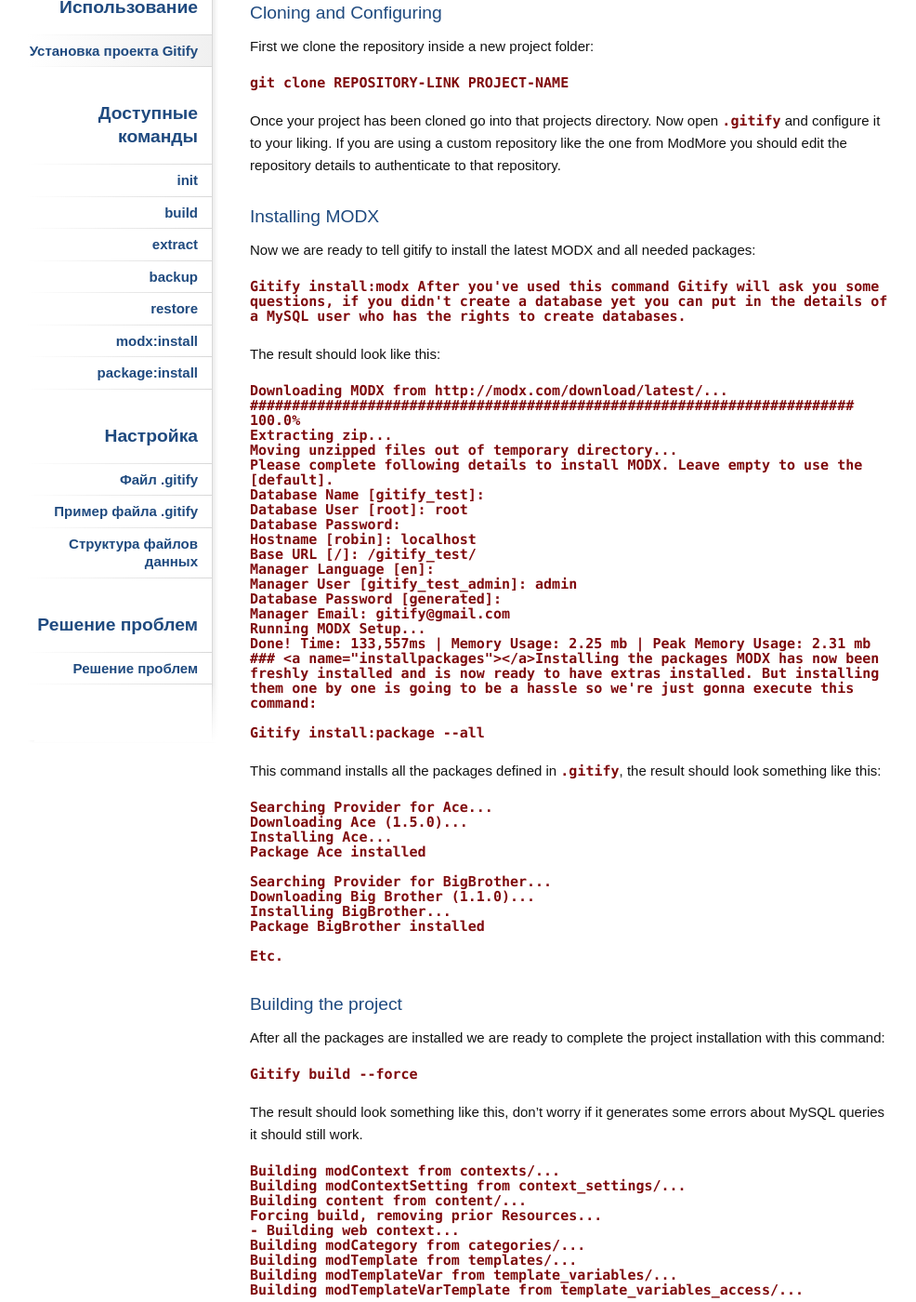
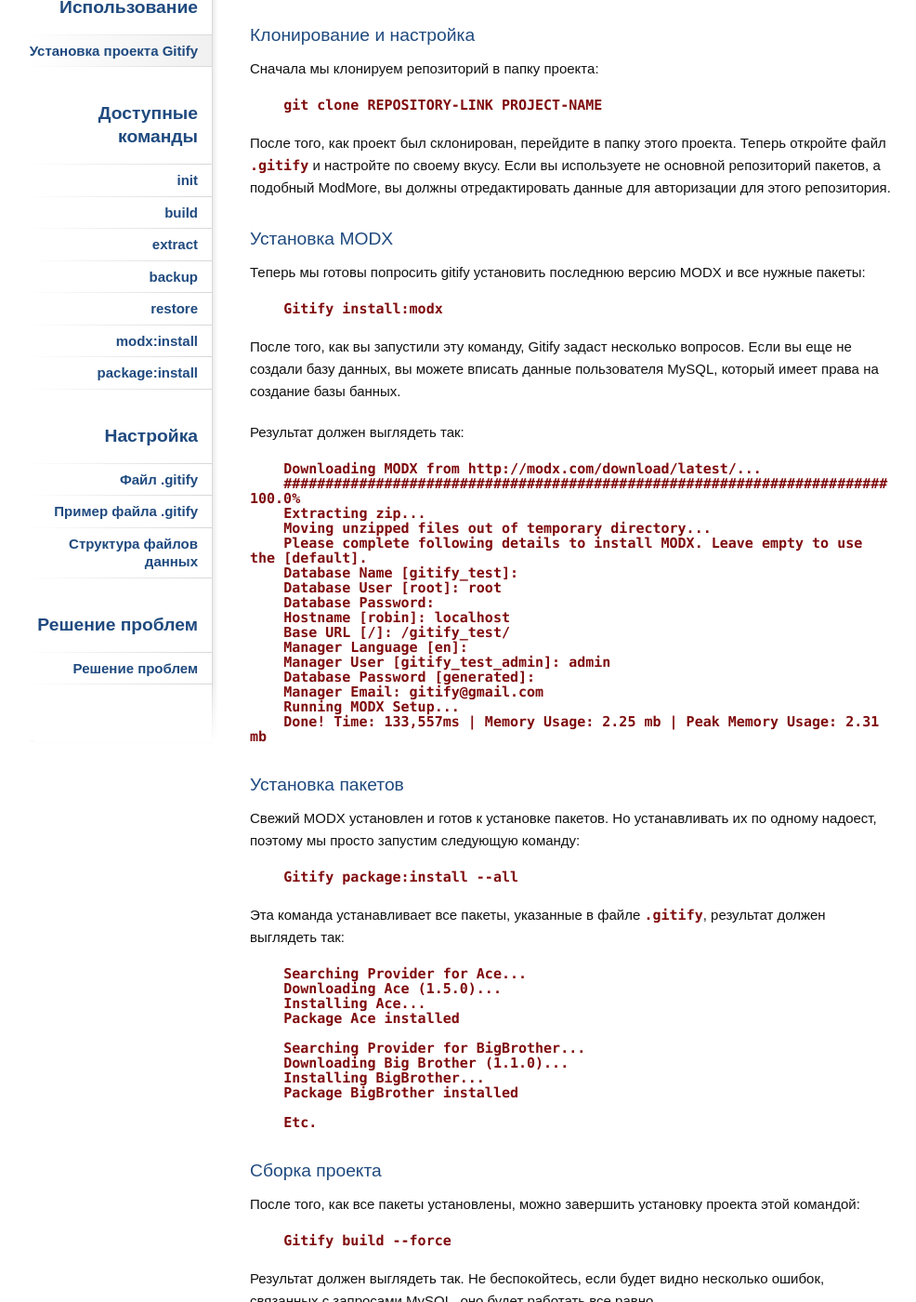
Before and after one commit to modmore/Gitify, a Jekyll site: the page built from _posts/ru/2015-07-09-installing-a-gitify-project.md, in a window 1280 px wide and 1400 px high, scrolled down 509 px. Shown: the whole window at 93% size, without its empty margins (146-1132 px from the left). Built offline with Jekyll 4.4.1, drawn with Linux system fonts in a browser that asks for light colours; Markdown is read by kramdown in place of the engine named in the settings; some of the changed text lies outside the part shown.

Commit message:
Translated article about installing project

````diff
--- a/_posts/ru/2015-07-09-installing-a-gitify-project.md
+++ b/_posts/ru/2015-07-09-installing-a-gitify-project.md
@@ -8,31 +8,39 @@ order: 1
 
 # Установка проекта Gitify
 
-When you built a site with Gitify, and committed the data to a repository, you will at some point need to use the data to set up a copy of that site. This tutorial outlines that process.
+После того, как вы собрали сайт с помощью Gitify и закомитили данные в репозиторий, у вас настанет момент, когда нужно будет установить копию этого сайта. Эта заметка описывает этот процесс.
 
-### Prerequisites
+### Предпосылки
 
-To install a gitify project you first have to install Gitify:
+Для установки проекта для начала нужно установить Gitify:
 
-* [Install Gitify](/ru/installation/installation.html)
+* [Установка Gitify](/ru/installation/installation.html)
 
-After it has been installed globally we can start installing the project:
-### <a name="clone"></a>Cloning and Configuring
-First we clone the repository inside a new project folder:
+После того, как Gitify был установлен глобально, мы можем начать устанавливать проект:
 
+### Клонирование и настройка
+
+Сначала мы клонируем репозиторий в папку проекта:
+
+```bash
     git clone REPOSITORY-LINK PROJECT-NAME
+```
 
-Once your project has been cloned go into that projects directory.
-Now open `.gitify` and configure it to your liking. If you are using a custom repository like the one from ModMore you should edit the repository details to authenticate to that repository.
+После того, как проект был склонирован, перейдите в папку этого проекта. Теперь откройте файл `.gitify` и настройте по своему вкусу. Если вы используете не основной репозиторий пакетов, а подобный ModMore, вы должны отредактировать данные для авторизации для этого репозитория.
 
-### Installing MODX
-Now we are ready to tell gitify to install the latest MODX and all needed packages:
+### Установка MODX
 
+Теперь мы готовы попросить gitify установить последнюю версию MODX и все нужные пакеты:
+
+```bash
     Gitify install:modx
-After you've used this command Gitify will ask you some questions, if you didn't create a database yet you can put in the details of a MySQL user who has the rights to create databases.
+```
 
-The result should look like this:
+После того, как вы запустили эту команду, Gitify задаст несколько вопросов. Если вы еще не создали базу данных, вы можете вписать данные пользователя MySQL, который имеет права на создание базы банных.
 
+Результат должен выглядеть так:
+
+```bash
     Downloading MODX from http://modx.com/download/latest/...
     ######################################################################## 100.0%
     Extracting zip...
@@ -49,13 +57,19 @@ The result should look like this:
     Manager Email: gitify@gmail.com
     Running MODX Setup...
     Done! Time: 133,557ms | Memory Usage: 2.25 mb | Peak Memory Usage: 2.31 mb
-### <a name="installpackages"></a>Installing the packages
-MODX has now been freshly installed and is now ready to have extras installed. But installing them one by one is going to be a hassle so we're just gonna execute this command:
+```
 
-    Gitify install:package --all
+### Установка пакетов
 
-This command installs all the packages defined in `.gitify`, the result should look something like this:
+Свежий MODX установлен и готов к установке пакетов. Но устанавливать их по одному надоест, поэтому мы просто запустим следующую команду:
 
+```bash
+    Gitify package:install --all
+```
+
+Эта команда устанавливает все пакеты, указанные в файле `.gitify`, результат должен выглядеть так:
+
+```bash
     Searching Provider for Ace...
     Downloading Ace (1.5.0)...
     Installing Ace...
@@ -67,14 +81,19 @@ This command installs all the packages defined in `.gitify`, the result should l
     Package BigBrother installed
 
     Etc.
+```
 
-### <a name="build"></a>Building the project
-After all the packages are installed we are ready to complete the project installation with this command:
+### Сборка проекта
 
+После того, как все пакеты установлены, можно завершить установку проекта этой командой:
+
+```bash
     Gitify build --force
+```
 
-The result should look something like this, don't worry if it generates some errors about MySQL queries it should still work.
+Результат должен выглядеть так. Не беспокойтесь, если будет видно несколько ошибок, связанных с запросами MySQL, оно будет работать все равно.
 
+```bash
     Building modContext from contexts/...
     Building modContextSetting from context_settings/...
     Building content from content/...
@@ -87,11 +106,17 @@ The result should look something like this, don't worry if it generates some err
     .....
     Clearing cache...
     Done! Time: 9,603ms | Memory Usage: 15.65 mb | Peak Memory Usage: 17.97 mb
-### Your project has now been installed!
+```
 
-### <a name="permissions"></a>Permissions
-If you are on a *nix machine and got issues with pages staying white it probably has to do with permissions. To fix this, please use these commands in the root of your project:
+### Все, ваш проект установлен!
 
+### Права доступа
+
+Если у вас *nix-система и у вас есть проблемы с отображением сайта, возможно это из-за прав доступа. Чтобы это исправить, вызовите следующие команды из корневой папки проекта:
+
+```bash
     chmod 777 assets
     chmod 777 -R assets/components core/cache core/components core/packages
-If it gives you permission denied errors try to use `sudo` in front of every command.
+```
+
+Если есть ошибки с сообщением "доступ запрещен", попробуйте использовать слово `sudo` перед каждой командой.
````
